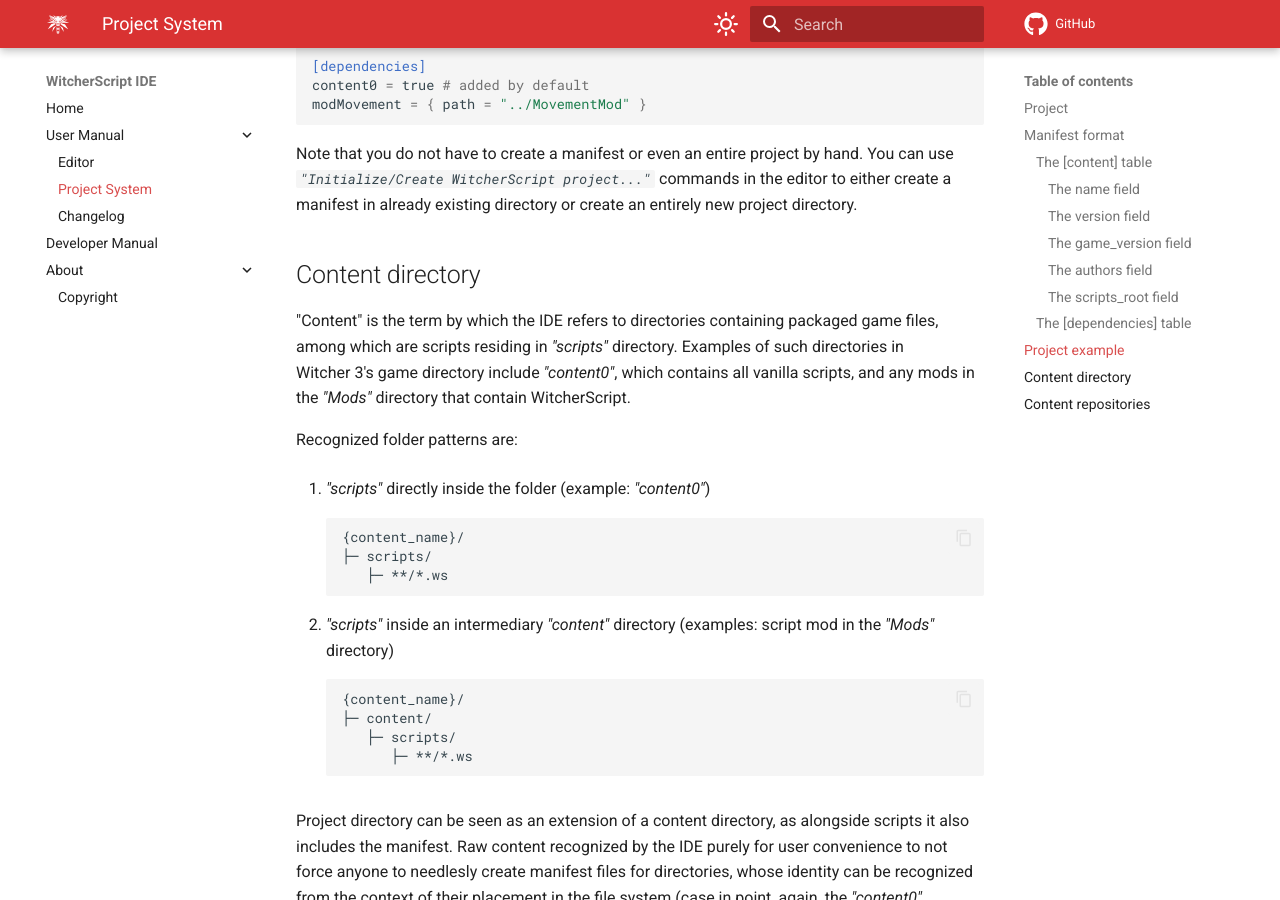
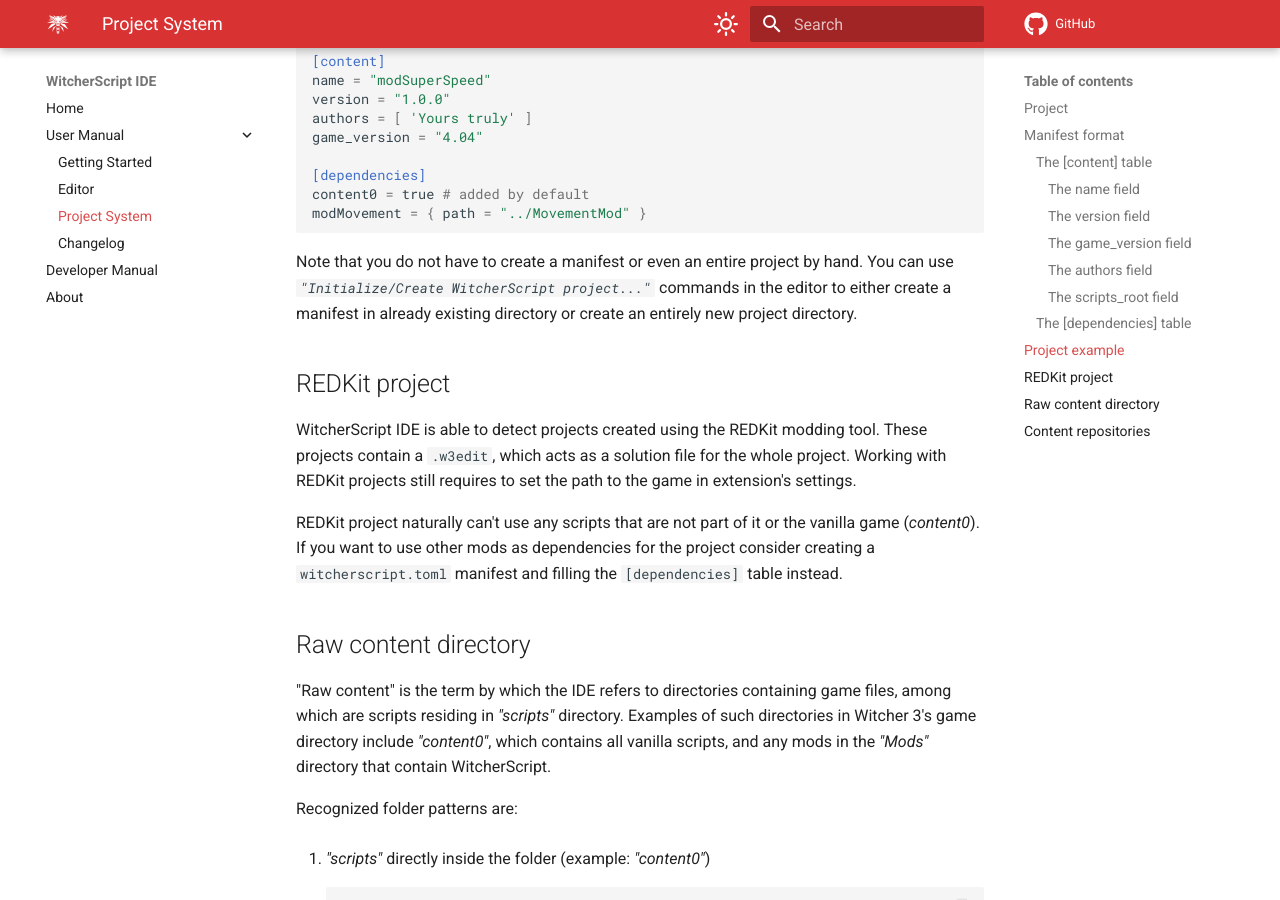
Before and after one commit to SpontanCombust/witcherscript-ide, an MkDocs documentation site: the page built from docs/user-manual/project-system.md, in a window 1280 px wide and 900 px high, scrolled down 2750 px. Built offline with MkDocs 1.6.1 and Material for MkDocs 9.7.7, drawn with Linux system fonts in a browser that asks for light colours; emoji names are drawn with the system emoji font; comment, search, counter and statistics services are not loaded; some of the changed text lies outside the part shown.

Commit message:
update docs
- remove `copyright.md`, move the text inside `about/index.md`
- move `Getting started` section to its own page
- update `project-system.md` with redkit info
- update README

```diff
--- a/docs/user-manual/project-system.md
+++ b/docs/user-manual/project-system.md
@@ -2,7 +2,12 @@
 
 The game during script compilation needs to think only about assembling one big blob of code that will be then compiled. Places where it looks for said code are predefined and limited. Aside from the testing stage, developing a script mod often means working in a completely unrelated workspace directory, which can additionally be stored remotely using a version control system like Git. WitcherScript IDE bridges the gap between those workspaces and scripts in the game directory by introducing a project system.
 
-Projects organize WitcherScript code into seperable packages which can depend on other packages in the form of other [projects](#project) or raw [content directories](#content-directory).
+Projects organize WitcherScript code into seperable packages which can link with each other.
+Recognized content structures are:
+
+ - [`witcherscript.toml` projects](#project)
+ - [Redkit projects](#redkit-project)
+ - [raw content directories](#raw-content-directory)
 
 
 ## Project
@@ -105,9 +110,17 @@
 
 
 
-## Content directory
+## REDKit project
 
-"Content" is the term by which the IDE refers to directories containing packaged game files, among which are scripts residing in *"scripts"* directory.
+WitcherScript IDE is able to detect projects created using the REDKit modding tool. These projects contain a `.w3edit`, which acts as a solution file for the whole project.
+Working with REDKit projects still requires to set the path to the game in extension's settings.
+
+REDKit project naturally can't use any scripts that are not part of it or the vanilla game (*content0*). If you want to use other mods as dependencies for the project consider creating a `witcherscript.toml` manifest and filling the `[dependencies]` table instead.
+
+
+## Raw content directory
+
+"Raw content" is the term by which the IDE refers to directories containing game files, among which are scripts residing in *"scripts"* directory.
 Examples of such directories in Witcher&nbsp;3's game directory include *"content0"*, which contains all vanilla scripts, and any mods in the *"Mods"* directory that contain WitcherScript.
 
 Recognized folder patterns are:
--- a/mkdocs.yml
+++ b/mkdocs.yml
@@ -8,13 +8,13 @@
   - 'Home': 'index.md'
   - 'User Manual':
     - 'user-manual/index.md'
+    - 'Getting Started': 'user-manual/getting-started.md'
     - 'Editor': 'user-manual/editor.md'
     - 'Project System': 'user-manual/project-system.md'
     - 'Changelog': 'user-manual/changelog.md'
   - 'Developer Manual': 'dev-manual.md'
   - 'About':
     - 'about/index.md'
-    - 'Copyright': 'about/copyright.md'
 
 theme:
   name: material
```
Also changed, not shown: README.md (+1 -1 lines), docs/about/copyright.md (deleted, +0 -5 lines), docs/about/index.md (+5 -1 lines), docs/index.md (+1 -1 lines), docs/user-manual/editor.md (+0 -11 lines), docs/user-manual/getting-started.md (added, +11 -0 lines), docs/user-manual/index.md (+2 -1 lines).
